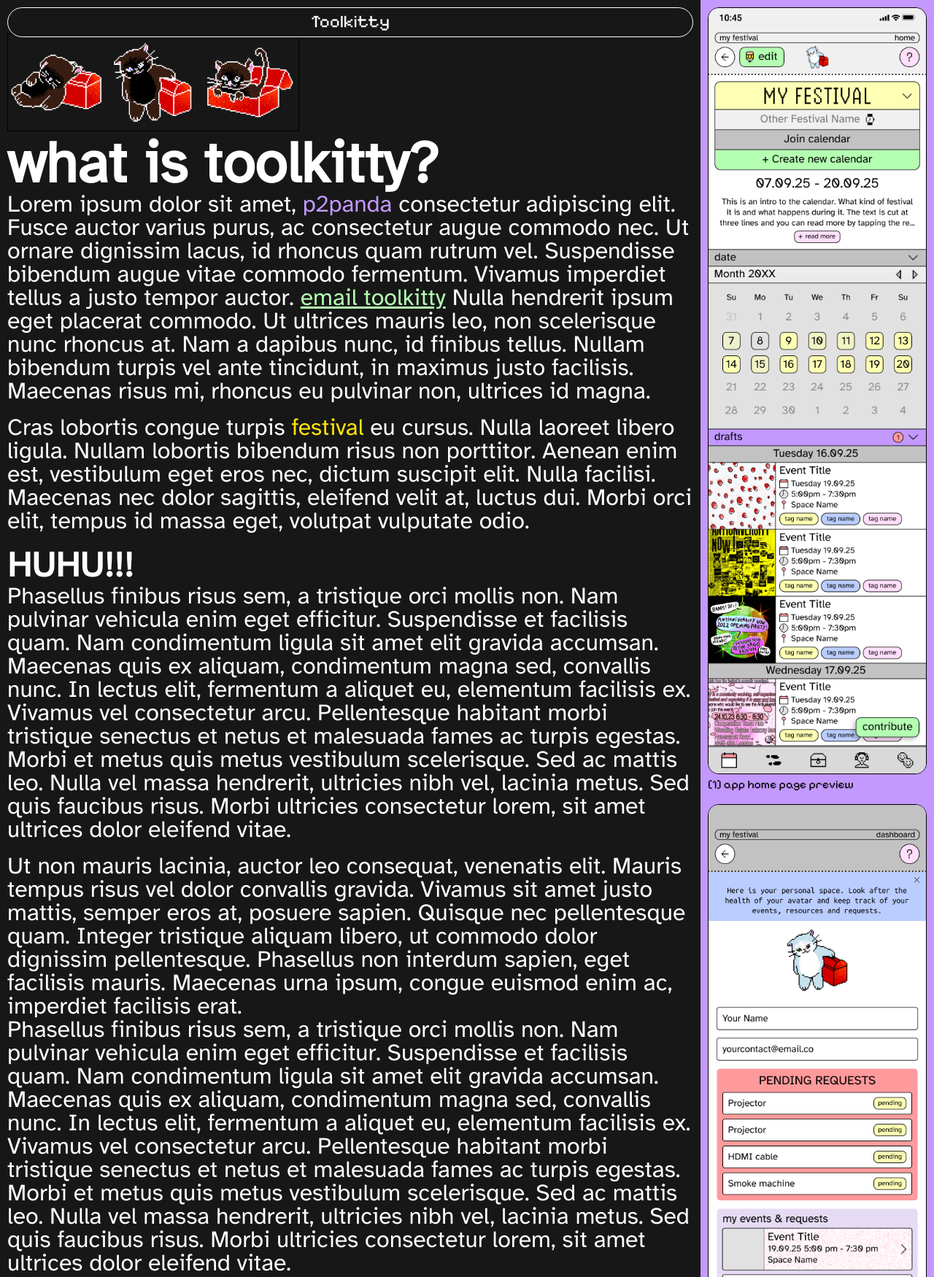
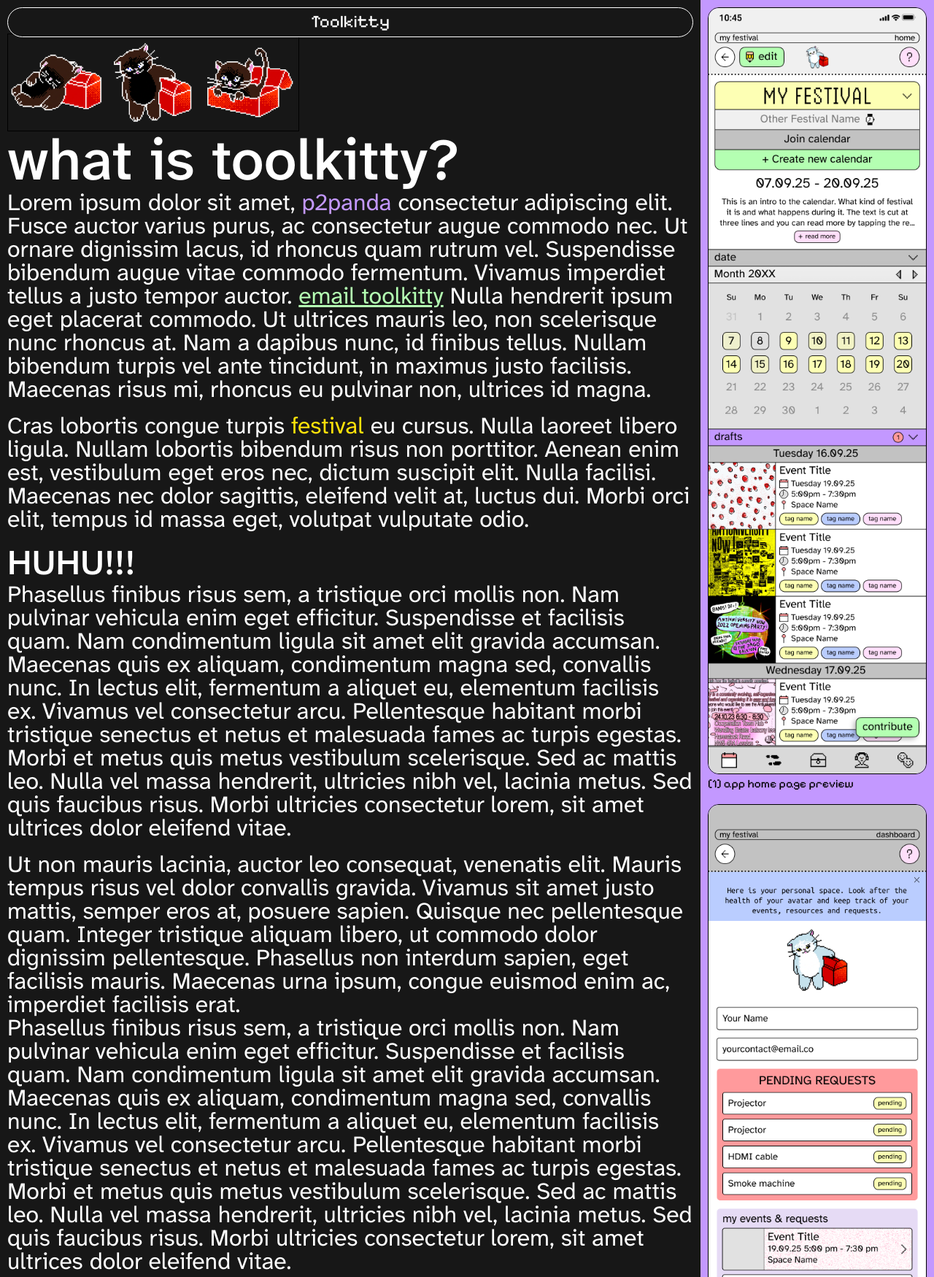
Before and after one commit to toolkitties/website, a Jekyll site: the page built from index.html, in a window 1280 px wide. Shown: the whole page at 73% size. Built offline with Jekyll 4.4.1, drawn with Linux system fonts in a browser that asks for light colours.

Commit message:
Embed fonts

```diff
--- a/_layouts/default.html
+++ b/_layouts/default.html
@@ -8,9 +8,6 @@
     <meta name="description" content="{{ site.tagline }}" />
     <link rel="stylesheet" href="{{ "./assets/styles.css?v=" | append: site.github.build_revision | relative_url }}">
     <link rel="icon" href="{{ "./assets/images/favicon.svg" | relative_url }}">
-    <link href="https://fonts.googleapis.com/css2?family=Pixelify+Sans:wght@300;400&display=swap" rel="stylesheet">
-    <link href='https://fonts.googleapis.com/css?family=Atkinson Hyperlegible' rel='stylesheet'>
-    <link href='https://fonts.googleapis.com/css?family=Ubuntu Mono' rel='stylesheet'>
   </head>
   <body>
     <div class="row">
--- a/assets/styles.css
+++ b/assets/styles.css
@@ -1,3 +1,24 @@
+@font-face {
+  font-family: "Atkinson Hyperlegible";
+  src: url('./fonts/AtkinsonHyperlegibleNext-Medium.otf') format('opentype');
+  font-weight: 700;
+  font-style: normal;
+}
+
+@font-face {
+  font-family: "Atkinson Hyperlegible";
+  src: url('./fonts/AtkinsonHyperlegibleNext-Regular.otf') format('opentype');
+  font-weight: 400;
+  font-style: normal;
+}
+
+@font-face {
+  font-family: "Pixelify Sans";
+  src: url('./fonts/PixelifySans-Regular.otf') format('opentype');
+  font-weight: 400;
+  font-style: normal;
+}
+
 :root {
   height: 100%;
 }
@@ -87,7 +108,7 @@ hr {
 
 figcaption {
   font-size: 1rem;
-  font-weight: 300;
+  font-weight: 400;
   color: #000;
   font-family: "Pixelify Sans", sans-serif;
   font-style: normal;
@@ -155,6 +176,7 @@ main {
 .navigation li {
   color: #fff;
   font-family: "Pixelify Sans", sans-serif;
+  font-weight: 400;
   border-bottom: 1px solid transparent;
 }
 
```
Also changed, not shown: assets/fonts/AtkinsonHyperlegibleNext-Medium.otf (added), assets/fonts/AtkinsonHyperlegibleNext-Regular.otf (added), assets/fonts/PixelifySans-Regular.otf (added).
